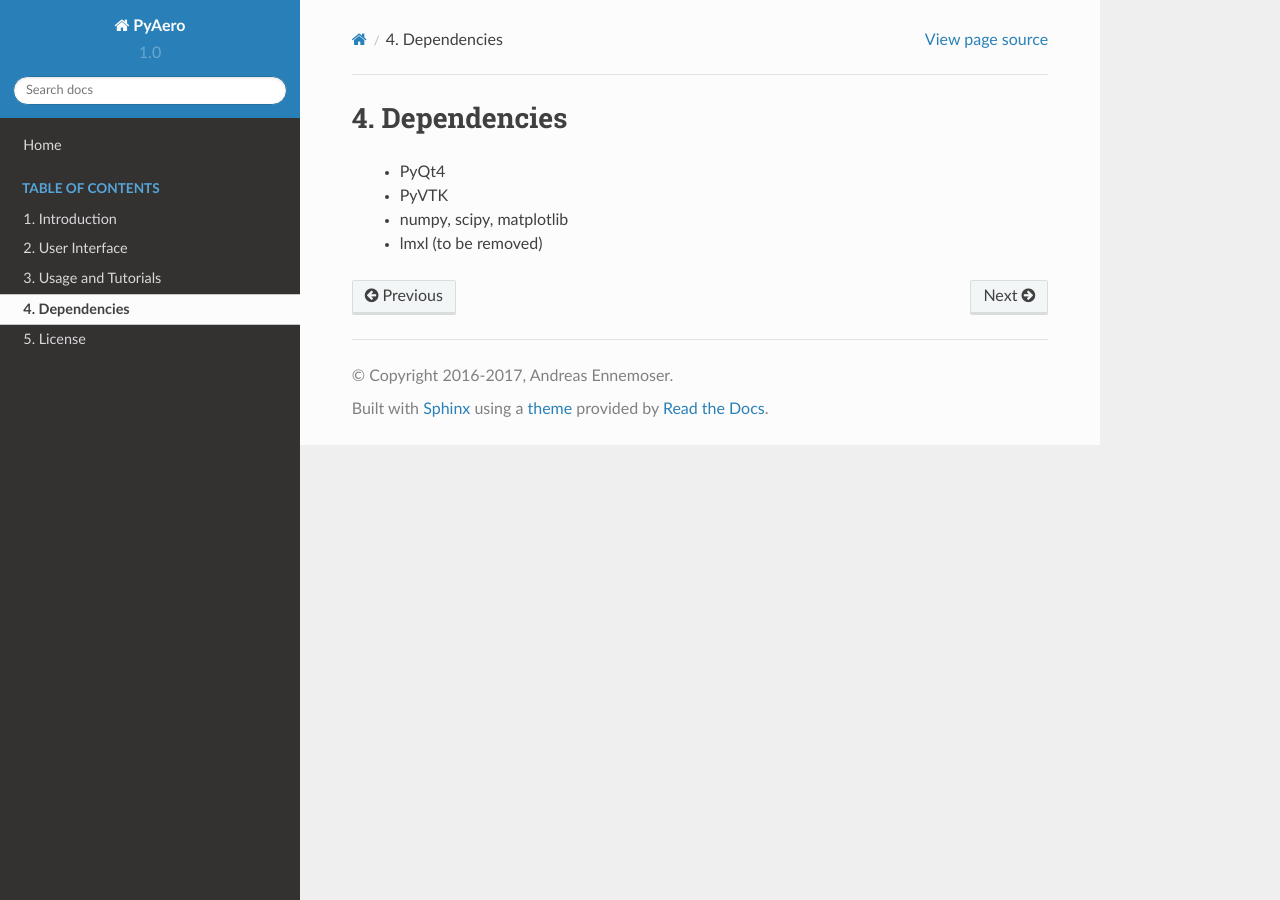
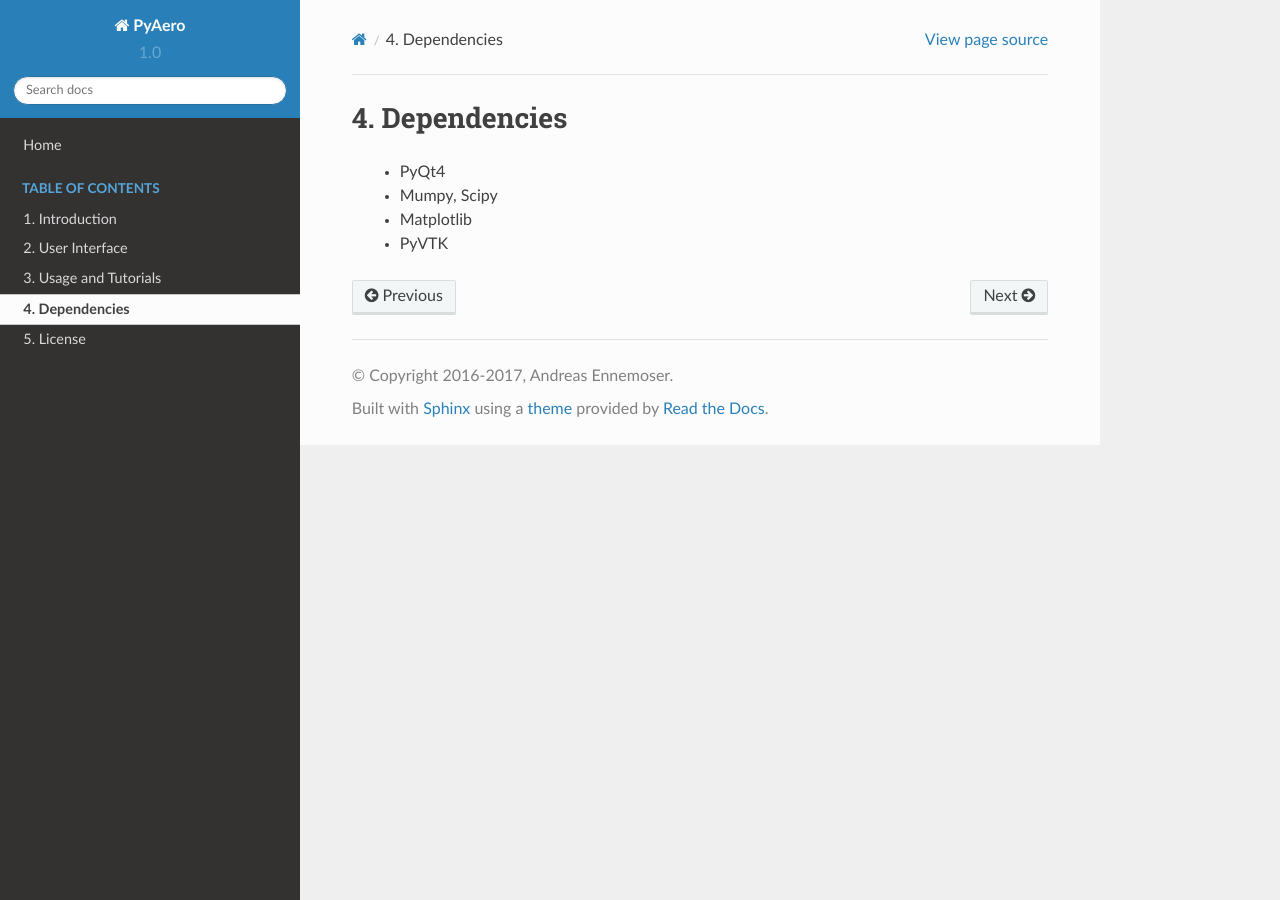
Before and after one commit to positroncascade/PyAero, a Sphinx documentation site: the page built from docs/dependencies.rst, in a window 1280 px wide. Built offline with Sphinx 7.4.7 and the Read the Docs theme 2.0.0, drawn with Linux system fonts in a browser that asks for light colours.

Commit message:
updated docu

```diff
--- a/docs/dependencies.rst
+++ b/docs/dependencies.rst
@@ -2,6 +2,6 @@ Dependencies
 ============
 
  - PyQt4
+ - Mumpy, Scipy
+ - Matplotlib
  - PyVTK
- - numpy, scipy, matplotlib
- - lmxl (to be removed)
```
